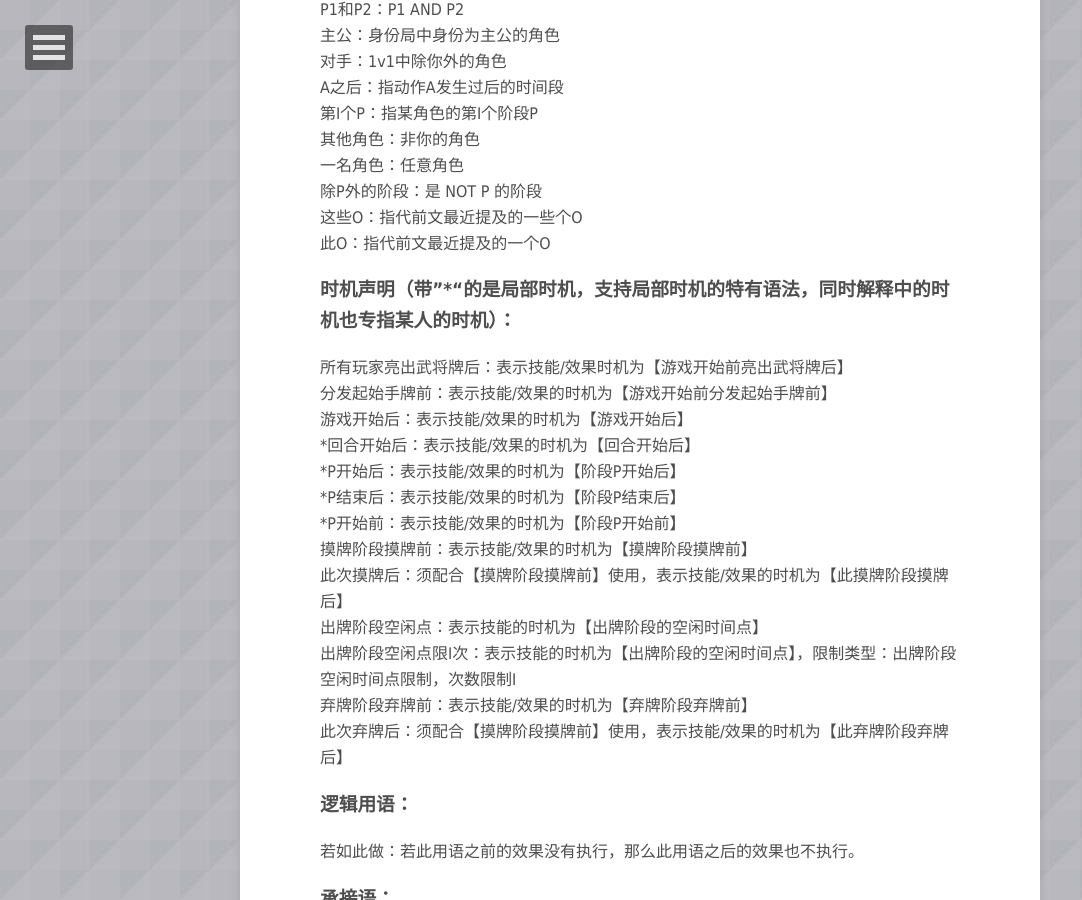
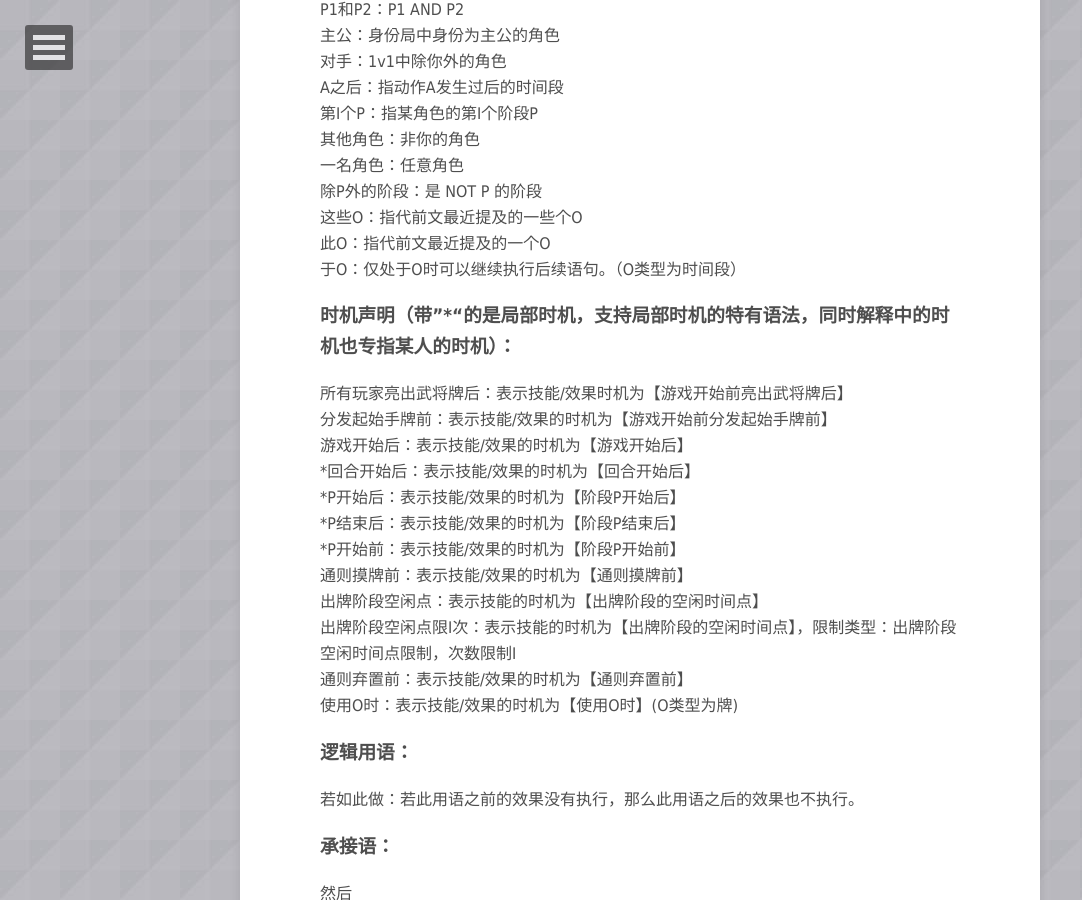
Before and after one commit to SingaPirate/SingaPirate.github.io, a Jekyll site: the page built from _posts/2015-02-04-dsl-design.md, in a window 1280 px wide and 900 px high, scrolled down 720 px. Shown: the whole window, without its empty margins (0-1082 px from the left). Built offline with Jekyll 4.4.1, drawn with Linux system fonts in a browser that asks for light colours; some web fonts are replaced; comment, search, counter and statistics services are not loaded.

Commit message:
修订dsl用语

```diff
--- a/_posts/2015-02-04-dsl-design.md
+++ b/_posts/2015-02-04-dsl-design.md
@@ -31,6 +31,7 @@ A之后：指动作A发生过后的时间段
 除P外的阶段：是 NOT P 的阶段
 这些O：指代前文最近提及的一些个O
 此O：指代前文最近提及的一个O
+于O：仅处于O时可以继续执行后续语句。（O类型为时间段）
 
 ###时机声明（带"*"的是局部时机，支持局部时机的特有语法，同时解释中的时机也专指某人的时机）：
 所有玩家亮出武将牌后：表示技能/效果时机为【游戏开始前亮出武将牌后】
@@ -40,12 +41,11 @@ A之后：指动作A发生过后的时间段
 *P开始后：表示技能/效果的时机为【阶段P开始后】
 *P结束后：表示技能/效果的时机为【阶段P结束后】
 *P开始前：表示技能/效果的时机为【阶段P开始前】
-摸牌阶段摸牌前：表示技能/效果的时机为【摸牌阶段摸牌前】
-此次摸牌后：须配合【摸牌阶段摸牌前】使用，表示技能/效果的时机为【此摸牌阶段摸牌后】
+通则摸牌前：表示技能/效果的时机为【通则摸牌前】
 出牌阶段空闲点：表示技能的时机为【出牌阶段的空闲时间点】
 出牌阶段空闲点限I次：表示技能的时机为【出牌阶段的空闲时间点】，限制类型：出牌阶段空闲时间点限制，次数限制I
-弃牌阶段弃牌前：表示技能/效果的时机为【弃牌阶段弃牌前】
-此次弃牌后：须配合【摸牌阶段摸牌前】使用，表示技能/效果的时机为【此弃牌阶段弃牌后】
+通则弃置前：表示技能/效果的时机为【通则弃置前】
+使用O时：表示技能/效果的时机为【使用O时】(O类型为牌)
 
 ###逻辑用语：
 若如此做：若此用语之前的效果没有执行，那么此用语之后的效果也不执行。
```
